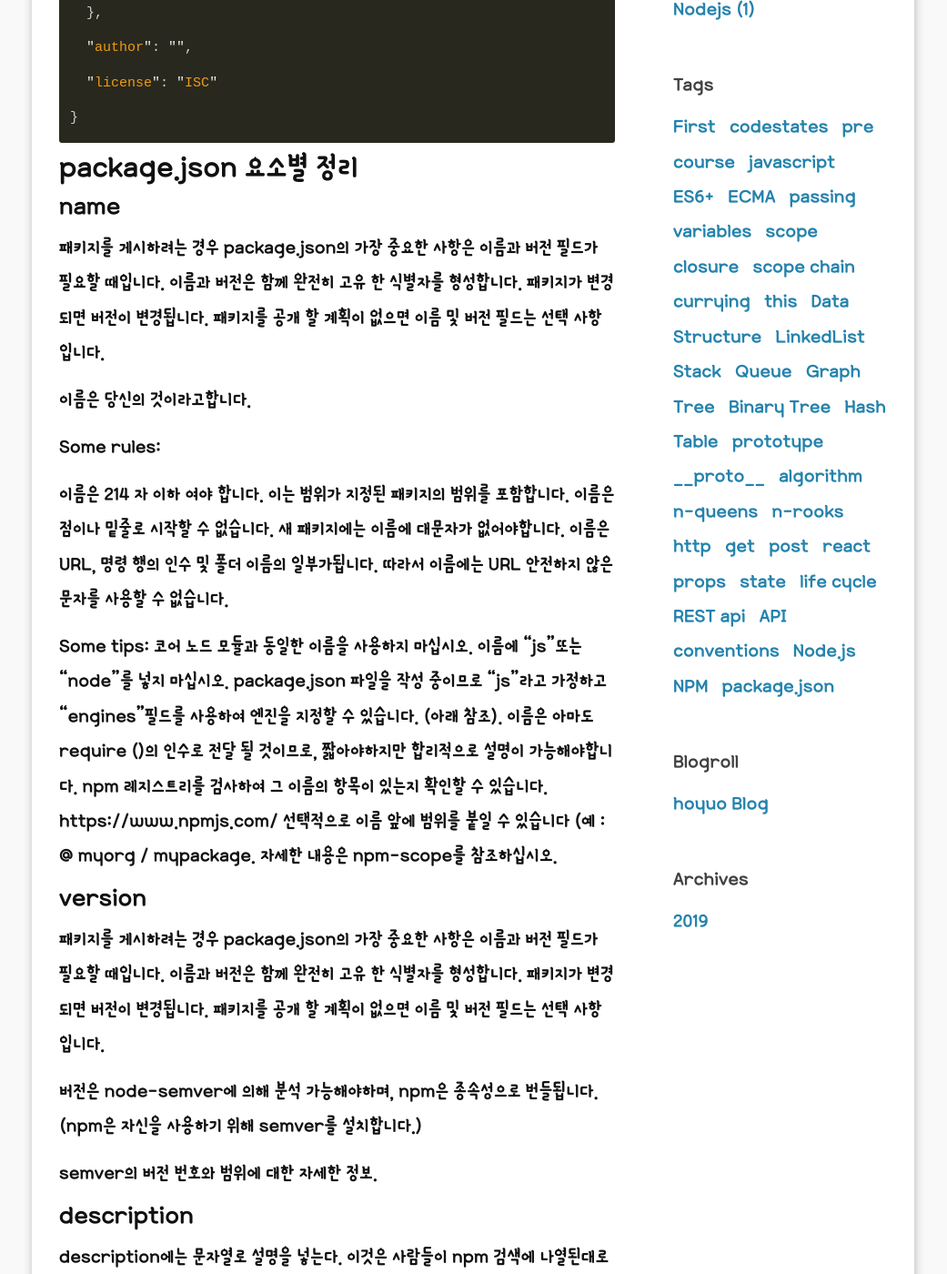
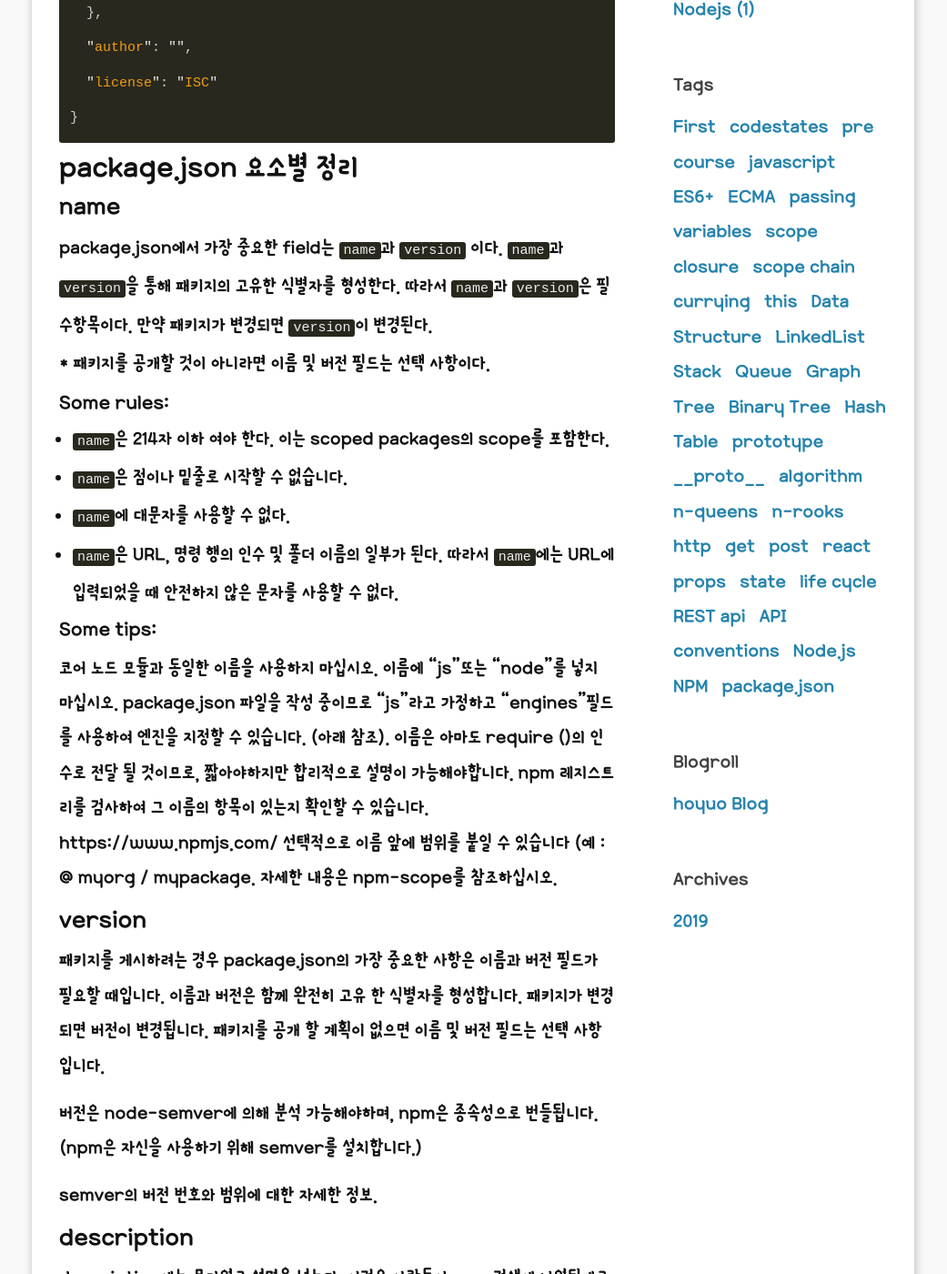
Before and after one commit to raonzena/raonzena.github.io, a Jekyll site: the page built from _posts/2019-04-23-02-post.markdown, in a window 1280 px wide and 1400 px high, scrolled down 1418 px. Shown: the whole window at 91% size, without its empty margins (120-1161 px from the left). Built offline with Jekyll 4.4.1, drawn with Linux system fonts in a browser that asks for light colours; some web fonts are replaced; comment, search, counter and statistics services are not loaded.

Commit message:
190425 update

```diff
--- a/_posts/2019-04-23-02-post.markdown
+++ b/_posts/2019-04-23-02-post.markdown
@@ -42,18 +42,16 @@ npm은 재사용 가능한 코드 모듈 및 패키지 목록이 많은 JavaScri
 # package.json 요소별 정리 #
 
 ## name ##
-패키지를 게시하려는 경우 package.json의 가장 중요한 사항은 이름과 버전 필드가 필요할 때입니다. 이름과 버전은 함께 완전히 고유 한 식별자를 형성합니다. 패키지가 변경되면 버전이 변경됩니다. 패키지를 공개 할 계획이 없으면 이름 및 버전 필드는 선택 사항입니다.
+package.json에서 가장 중요한 field는 `name`과 `version` 이다. `name`과 `version`을 통해 패키지의 고유한 식별자를 형성한다. 따라서 `name`과 `version`은 필수항목이다. 만약 패키지가 변경되면 `version`이 변경된다.
+\* 패키지를 공개할 것이 아니라면 이름 및 버전 필드는 선택 사항이다.
 
-이름은 당신의 것이라고합니다.
+### Some rules:
+- `name`은 214자 이하 여야 한다. 이는 scoped packages의 scope를 포함한다.
+- `name`은 점이나 밑줄로 시작할 수 없습니다.
+- `name`에 대문자를 사용할 수 없다.
+- `name`은 URL, 명령 행의 인수 및 폴더 이름의 일부가 된다. 따라서 `name`에는 URL에 입력되었을 때 안전하지 않은 문자를 사용할 수 없다.
 
-Some rules:
-
-이름은 214 자 이하 여야 합니다. 이는 범위가 지정된 패키지의 범위를 포함합니다.
-이름은 점이나 밑줄로 시작할 수 없습니다.
-새 패키지에는 이름에 대문자가 없어야합니다.
-이름은 URL, 명령 행의 인수 및 폴더 이름의 일부가됩니다. 따라서 이름에는 URL 안전하지 않은 문자를 사용할 수 없습니다.
-
-Some tips:
+### Some tips:
 코어 노드 모듈과 동일한 이름을 사용하지 마십시오.
 이름에 "js"또는 "node"를 넣지 마십시오. package.json 파일을 작성 중이므로 "js"라고 가정하고 "engines"필드를 사용하여 엔진을 지정할 수 있습니다. (아래 참조).
 이름은 아마도 require ()의 인수로 전달 될 것이므로, 짧아야하지만 합리적으로 설명이 가능해야합니다.
```
